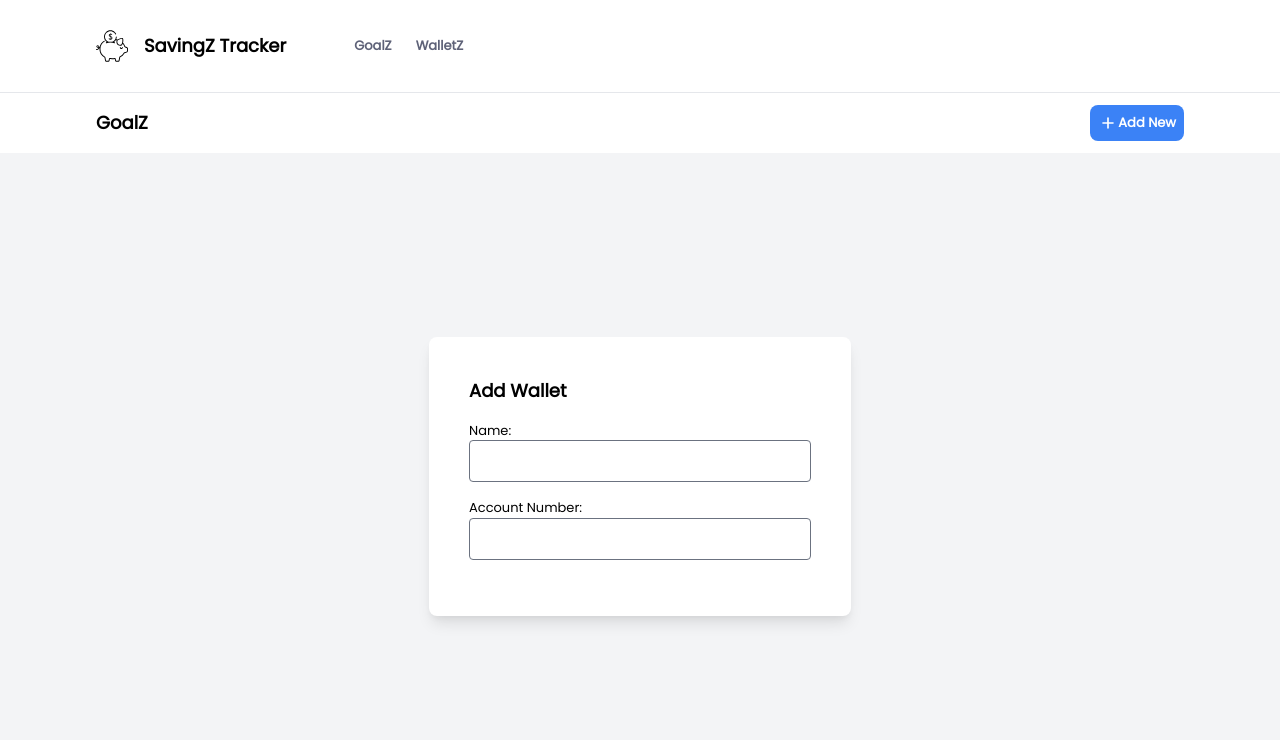
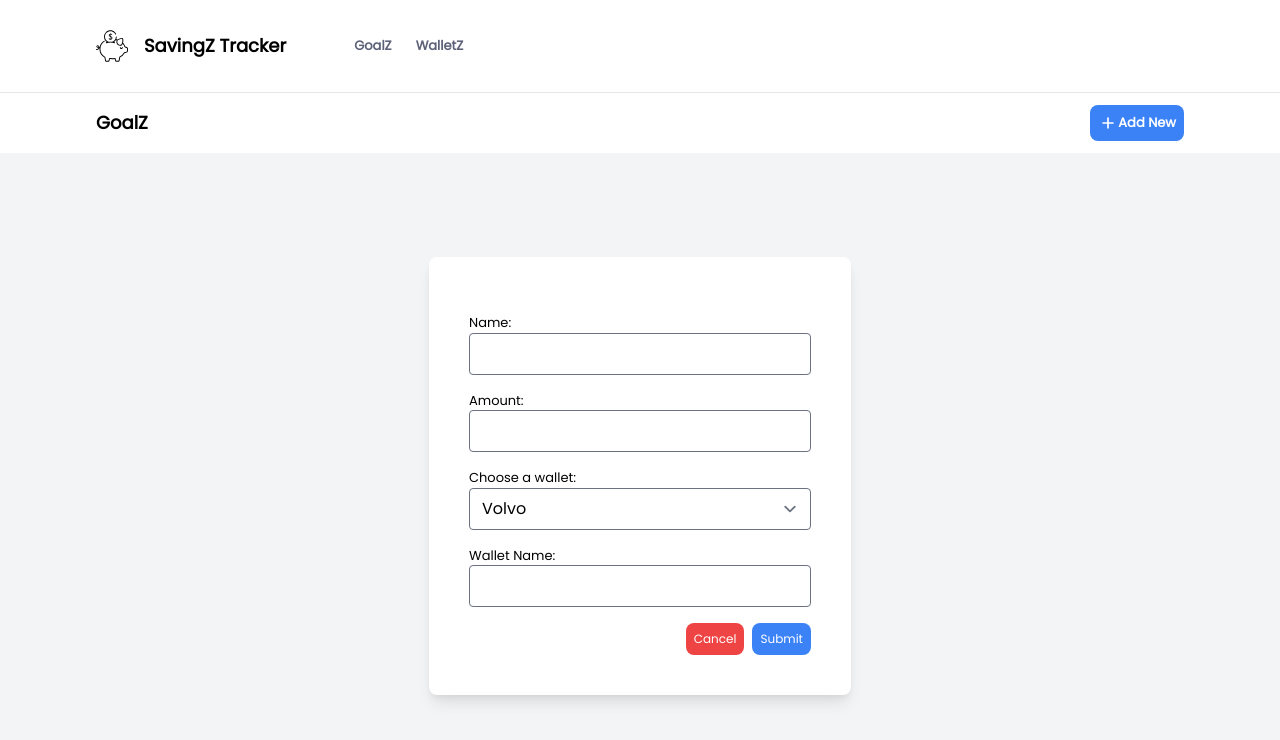
Before and after one commit to Zeaventyyy/SavingZ-Tracker, a Vue app: page / in a window 1280 px wide. Shown: the top 740 px of the page. Built offline with nearby package versions, Linux system fonts and the light colour scheme.

Commit message:
Changed form layout

```diff
--- a/src/components/AddForm.vue
+++ b/src/components/AddForm.vue
@@ -3,19 +3,40 @@
     <form
       class=" flex flex-col h-auto w-auto p-10 bg-white rounded-lg shadow-lg"
     >
-      <h1 class="font-bold text-lg mb-4">Add Wallet</h1>
-      <label for="Account Name" class="mr-4">Name:</label>
+      <h1 class="font-bold text-lg mb-4">{{ formTitle }}</h1>
+      <div class=" flex flex-col">
+        <label for="Name" class="mr-4">Name:</label>
+        <input type="text" class="rounded mb-4 " name="Name" />
+        <label for="Amount" class="mr-4">Amount:</label>
+        <input type="number" class="rounded mb-4" name="Amount" />
+        <label for="wallets">Choose a wallet:</label>
+        <select class="rounded mb-4" name="wallets" id="wallets">
+          <option value="volvo">Volvo</option>
+          <option value="saab">Saab</option>
+          <option value="opel">Opel</option>
+          <option value="audi">Audi</option>
+        </select>
+      </div>
+
+      <label for="Wallet Name" class="mr-4">Wallet Name:</label>
       <input
         type="text"
         class="rounded text-pink-500 mb-4"
-        name="Account Name"
+        name="Wallet Name"
       />
-      <label for="Account Number" class="mr-4">Account Number:</label>
-      <input
-        type="text"
-        class="rounded text-pink-500 mb-4"
-        name="Account Number"
-      />
+
+      <div class="flex justify-end">
+        <input
+          class="p-2 bg-red-500 hover:bg-red-900 rounded-lg text-white mr-2 text-xs"
+          type="submit"
+          value="Cancel"
+        />
+        <input
+          class="p-2 bg-blue-500 hover:bg-blue-900 rounded-lg text-white text-xs"
+          type="submit"
+          value="Submit"
+        />
+      </div>
     </form>
   </div>
 </template>
```
